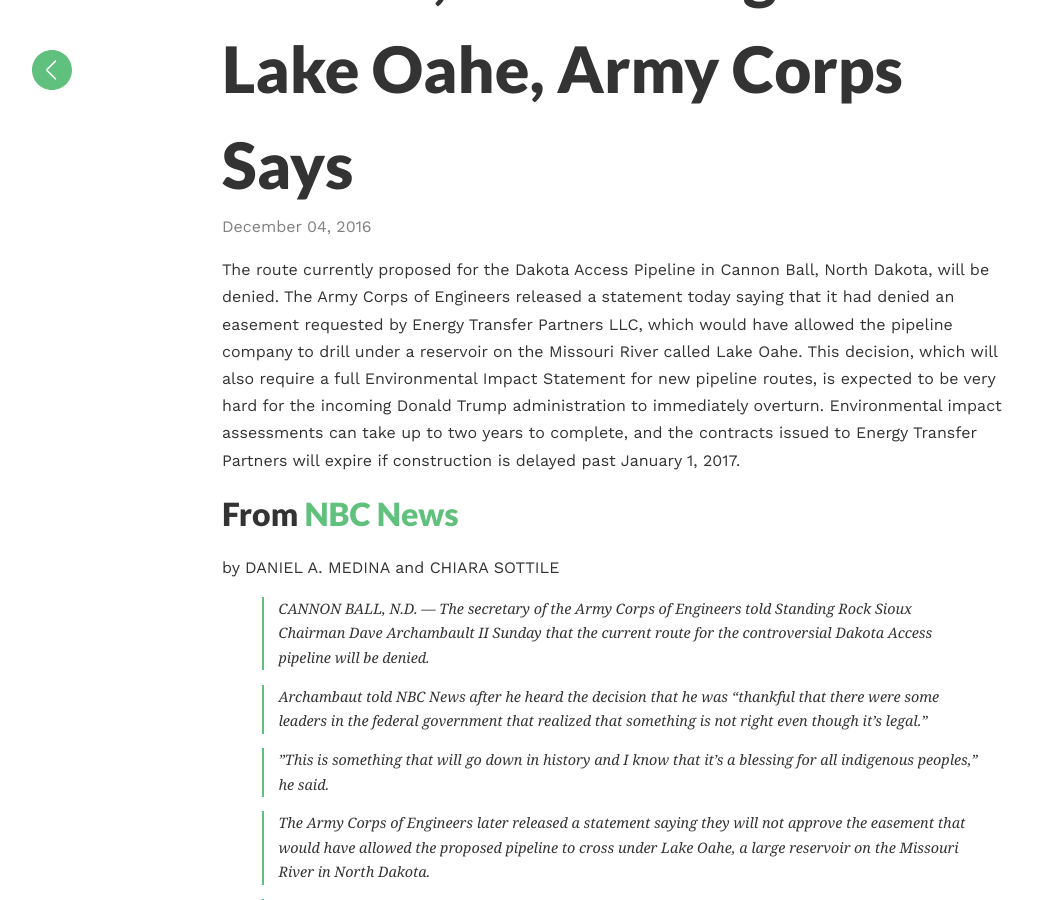
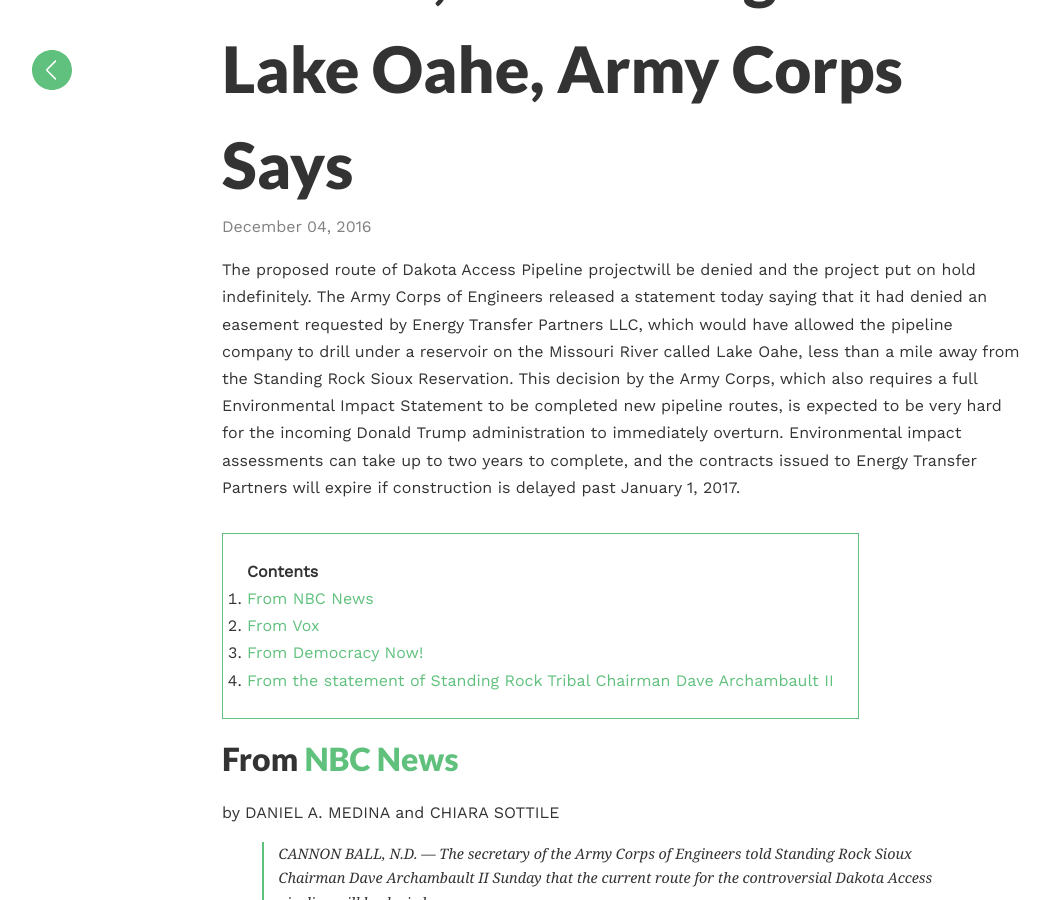
Before and after one commit to SolastalgiaUSA/solastalgiausa.github.io, a Jekyll site: the page built from _posts/2016-12-04-dakota-access-denied.md, in a window 1280 px wide and 900 px high, scrolled down 203 px. Shown: the whole window, without its empty margins (18-1068 px from the left). Built offline with Jekyll 4.4.1, drawn with Linux system fonts in a browser that asks for light colours.

Commit message:
new first sentence

```diff
--- a/_posts/2016-12-04-dakota-access-denied.md
+++ b/_posts/2016-12-04-dakota-access-denied.md
@@ -4,7 +4,10 @@ title: Dakota Access easement denied; no drilling under Lake Oahe, Army Corps sa
 date: 2016-12-04
 ---
 
-The route currently proposed for the Dakota Access Pipeline in Cannon Ball, North Dakota, will be denied.  The Army Corps of Engineers released a statement today saying that it had denied an easement requested by Energy Transfer Partners LLC, which would have allowed the pipeline company to drill under a reservoir on the Missouri River called Lake Oahe.  This decision, which will also require a full Environmental Impact Statement for new pipeline routes, is expected to be very hard for the incoming Donald Trump administration to immediately overturn.  Environmental impact assessments can take up to two years to complete, and the contracts issued to Energy Transfer Partners will expire if construction is delayed past January 1, 2017.
+The proposed route of Dakota Access Pipeline projectwill be denied and the project put on hold indefinitely.  The Army Corps of Engineers released a statement today saying that it had denied an easement requested by Energy Transfer Partners LLC, which would have allowed the pipeline company to drill under a reservoir on the Missouri River called Lake Oahe, less than a mile away from the Standing Rock Sioux Reservation.  This decision by the Army Corps, which also requires a full Environmental Impact Statement to be completed new pipeline routes, is expected to be very hard for the incoming Donald Trump administration to immediately overturn.  Environmental impact assessments can take up to two years to complete, and the contracts issued to Energy Transfer Partners will expire if construction is delayed past January 1, 2017.
+
+* do not delete this line (it will not be displayed)
+{:toc}
 
 # From [NBC News](http://www.nbcnews.com/storyline/dakota-pipeline-protests/army-corps-makes-decision-dakota-access-pipeline-n691771)
 by DANIEL A. MEDINA and CHIARA SOTTILE
```
